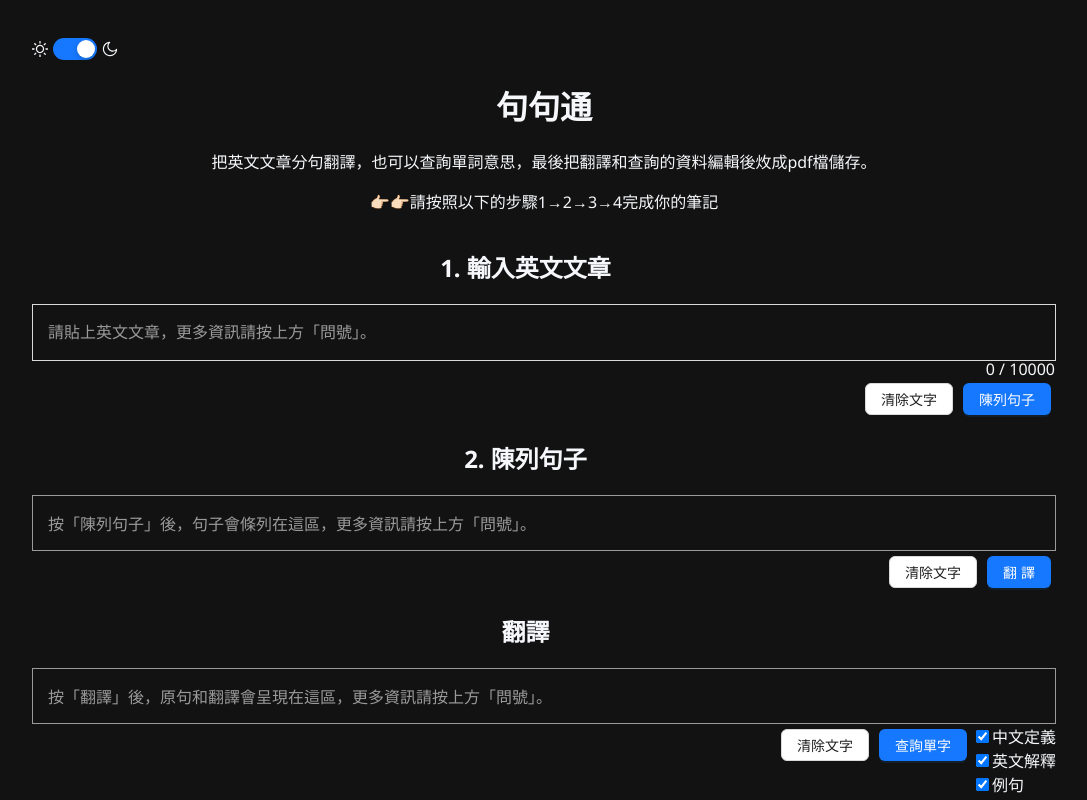
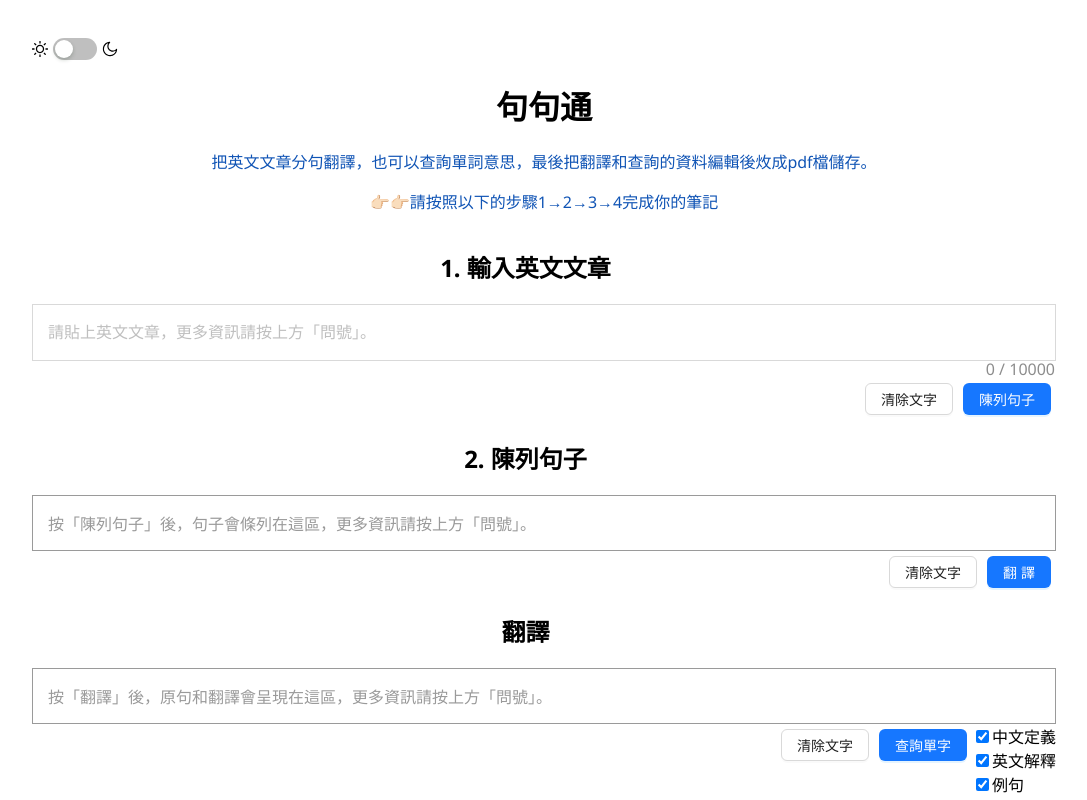
Before and after one commit to LisaMandarin/LearnEnglish, a React (Vite) app: page / in a window 1280 px wide. Shown: the top 800 px of the page, without its empty margins (96-1183 px from the left). Built offline with nearby package versions, Linux system fonts and the light colour scheme; some icons are missing.

Commit message:
SwitchDarkMode done

```diff
--- a/src/App.jsx
+++ b/src/App.jsx
@@ -1,29 +1,19 @@
-import { Switch } from "antd";
-import { MoonOutlined, SunOutlined } from "@ant-design/icons";
-import { useContext } from "react";
 import "./App.css";
 import { ArticleSection } from "./components/ArticleSection";
 import { SentencesSection } from "./components/SentencesSection";
 import { TranslationSection } from "./components/TranslationSection";
 import { NotesSection } from "./components/NotesSection";
-
+import { useContext } from "react";
 import { AppContext } from "./AppContext";
+import { SwitchDarkMode } from "./components/SwitchDarkMode";
 
 export default function App() {
-  const { darkMode, setDarkMode } = useContext(AppContext);
-
-  const onChange = (checked) => {
-    setDarkMode(checked);
-  };
+  const { darkMode } = useContext(AppContext)
 
   return (
     <div className={darkMode ? "dark-mode" : ""}>
       <header>
-        <div className="switch">
-          <SunOutlined />
-          <Switch defaultChecked onChange={onChange} />
-          <MoonOutlined />
-        </div>
+        <SwitchDarkMode />
         <h1>句句通</h1>
         <div style={{textAlign: "center", color: darkMode ? "#F5F7FA" : "#1054b5"}}>
           <p>
--- a/src/AppContext.jsx
+++ b/src/AppContext.jsx
@@ -13,7 +13,7 @@ export const AppProvider = ({children}) => {
     const [ translationLoading, setTranslationLoading ] = useState(false)
     const [ notesError, setNotesError ] = useState(null)
     const [ notesLoading, setNotesLoading ] = useState(false)
-    const [ darkMode, setDarkMode ] = useState(true)
+    const [ darkMode, setDarkMode ] = useState(false)
 
     return (
         <AppContext.Provider
--- a/src/components/NotesSection.jsx
+++ b/src/components/NotesSection.jsx
@@ -4,7 +4,7 @@ import { useContext} from "react";
 import { GeneratePDF } from "./GeneratePDF";
 import { AppContext } from "../AppContext";
 import { SectionHead } from "./SectionHead";
-import { RenderNote } from "./renderNotes";
+import { RenderNote } from "./RenderNotes";
 
 export function NotesSection() {
   const { sentences,
--- /dev/null
+++ b/src/components/SwitchDarkMode.jsx
@@ -0,0 +1,19 @@
+import { Switch } from "antd";
+import { MoonOutlined, SunOutlined } from "@ant-design/icons";
+import { useContext } from "react";
+import { AppContext } from "../AppContext";
+
+export function SwitchDarkMode() {
+    const { darkMode, setDarkMode } = useContext(AppContext)
+    const onChange = (checked) => {
+        setDarkMode(checked);
+      };
+
+    return (
+        <div className="switch">
+          <SunOutlined />
+          <Switch checked={darkMode} onChange={onChange} />
+          <MoonOutlined />
+        </div>
+    )
+}
```
